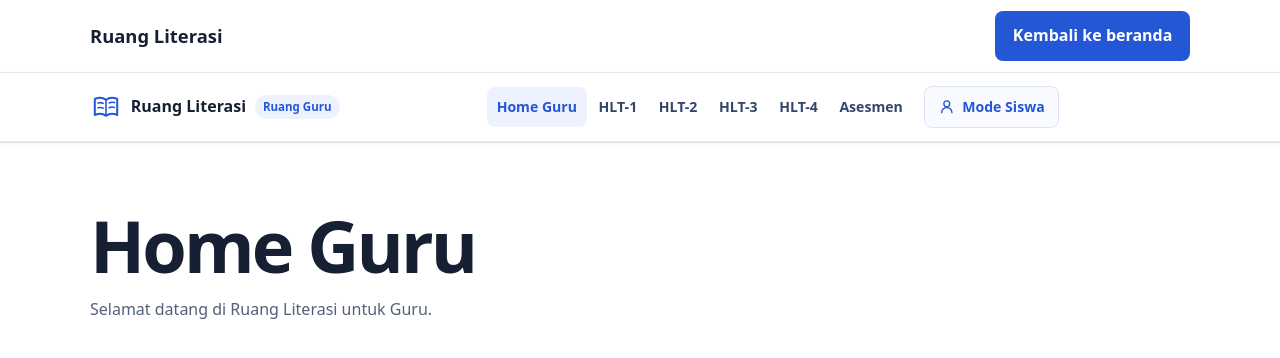
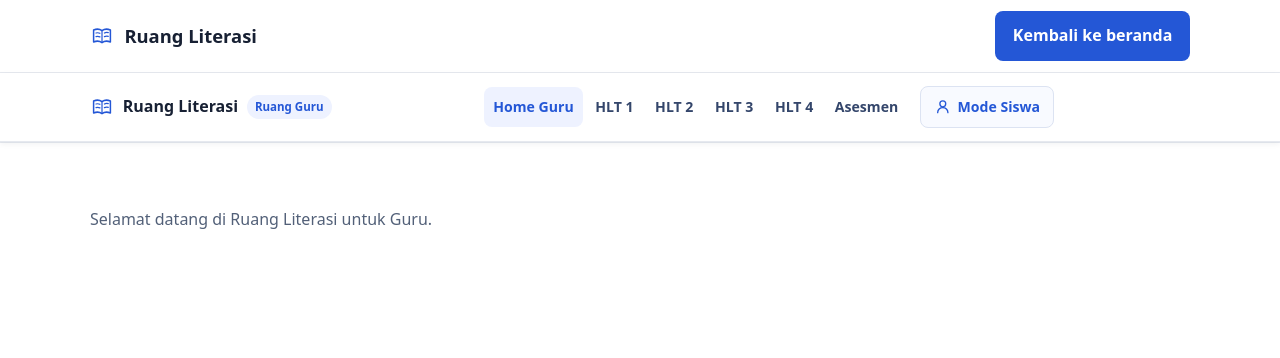
Before and after one commit to harisusa/ruangliterasi, a plain HTML site: page home-guru.html in a window 1280 px wide. Drawn offline with Linux system fonts and the light colour scheme.

Commit message:
home guru seperti semula

```diff
--- a/home-guru.html
+++ b/home-guru.html
@@ -10,7 +10,30 @@
     <a class="skip-link" href="#konten">Lewati ke konten utama</a>
     <header class="site-header">
       <div class="container header-content home-header-content">
-        <a class="brand" href="index.html">Ruang Literasi</a>
+        <a class="brand" href="index.html">
+          <svg
+            class="brand-logo"
+            viewBox="0 0 40 40"
+            aria-hidden="true"
+          >
+            <path
+              d="M20 11c-4.2-3-9-3.1-14-1v20c5-2.1 9.8-2 14 1 4.2-3 9-3.1 14-1V10c-5-2.1-9.8-2-14 1Z"
+              fill="none"
+              stroke="currentColor"
+              stroke-linecap="round"
+              stroke-linejoin="round"
+              stroke-width="2.5"
+            />
+            <path
+              d="M20 11v20M10 15c2.4-.7 4.6-.5 6.5.5M24 15c1.9-1 4.1-1.2 6.5-.5M10 21c2.4-.7 4.6-.5 6.5.5M24 21c1.9-1 4.1-1.2 6.5-.5"
+              fill="none"
+              stroke="currentColor"
+              stroke-linecap="round"
+              stroke-width="2"
+            />
+          </svg>
+          <span>Ruang Literasi</span>
+        </a>
         <a class="button" href="index.html">Kembali ke beranda</a>
       </div>
     </header>
@@ -45,10 +68,10 @@
         <div class="teacher-nav__menu" id="teacher-nav-menu">
           <ul class="teacher-nav__links">
             <li><a class="teacher-nav__link is-active" href="home-guru.html" aria-current="page">Home Guru</a></li>
-            <li><a class="teacher-nav__link" href="hlt-1.html">HLT-1</a></li>
-            <li><a class="teacher-nav__link" href="hlt-2.html">HLT-2</a></li>
-            <li><a class="teacher-nav__link" href="hlt-3.html">HLT-3</a></li>
-            <li><a class="teacher-nav__link" href="hlt-4.html">HLT-4</a></li>
+            <li><a class="teacher-nav__link" href="hlt-1.html">HLT 1</a></li>
+            <li><a class="teacher-nav__link" href="hlt-2.html">HLT 2</a></li>
+            <li><a class="teacher-nav__link" href="hlt-3.html">HLT 3</a></li>
+            <li><a class="teacher-nav__link" href="hlt-4.html">HLT 4</a></li>
             <li><a class="teacher-nav__link" href="asesmen.html">Asesmen</a></li>
           </ul>
           <a class="teacher-nav__student-link" href="home-siswa.html">
@@ -74,7 +97,6 @@
     </nav>
     <main id="konten" class="content-section">
       <div class="container">
-        <h1>Home Guru</h1>
         <p>Selamat datang di Ruang Literasi untuk Guru.</p>
       </div>
     </main>
--- a/styles.css
+++ b/styles.css
@@ -68,6 +68,11 @@ a:focus-visible {
   gap: 0.75rem;
 }
 
+.home-header-content .brand-logo {
+  width: 1.5rem;
+  height: 1.5rem;
+}
+
 .teacher-nav {
   position: sticky;
   top: 0;
@@ -98,8 +103,9 @@ a:focus-visible {
 }
 
 .teacher-nav__logo {
-  width: 2rem;
-  height: 2rem;
+  width: 1.5rem;
+  height: 1.5rem;
+  flex: none;
   color: #2457d6;
 }
 
@@ -131,7 +137,7 @@ a:focus-visible {
   gap: 0.15rem;
   margin: 0;
   padding: 0;
-  list-style: none;
+  list-style-type: none;
 }
 
 .teacher-nav__link {
```
